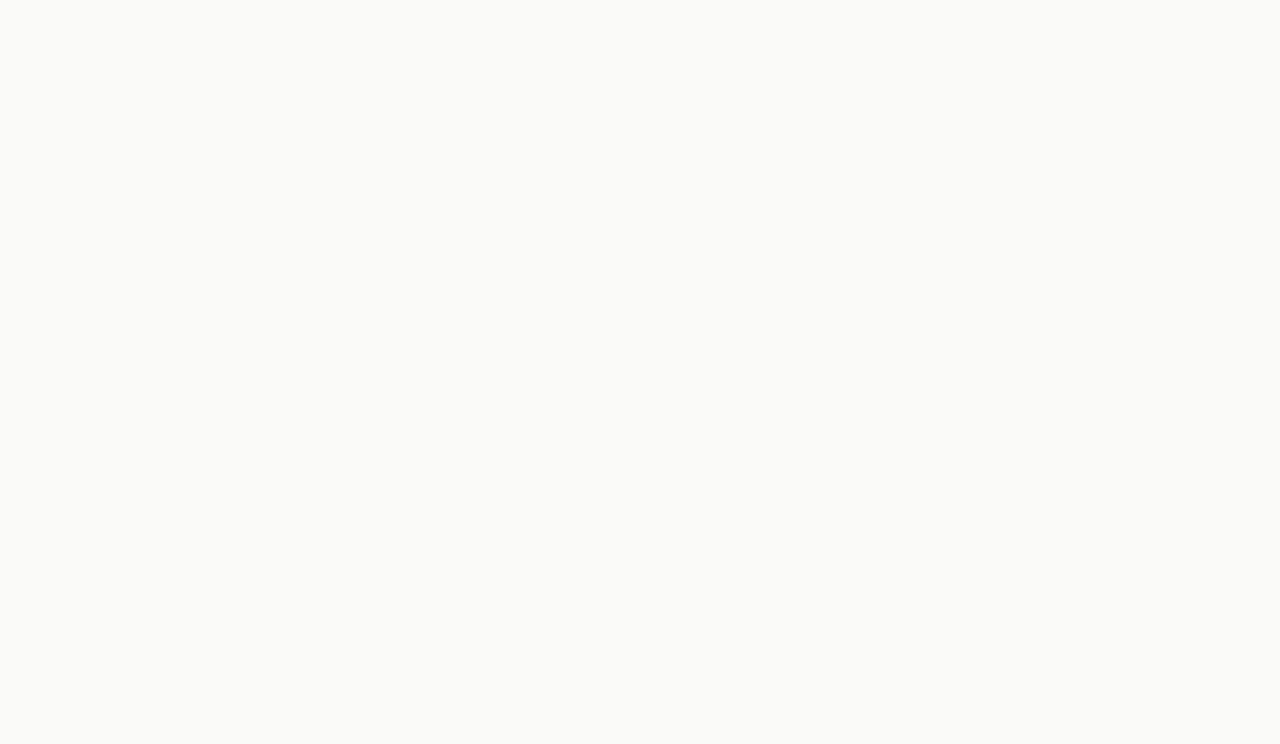
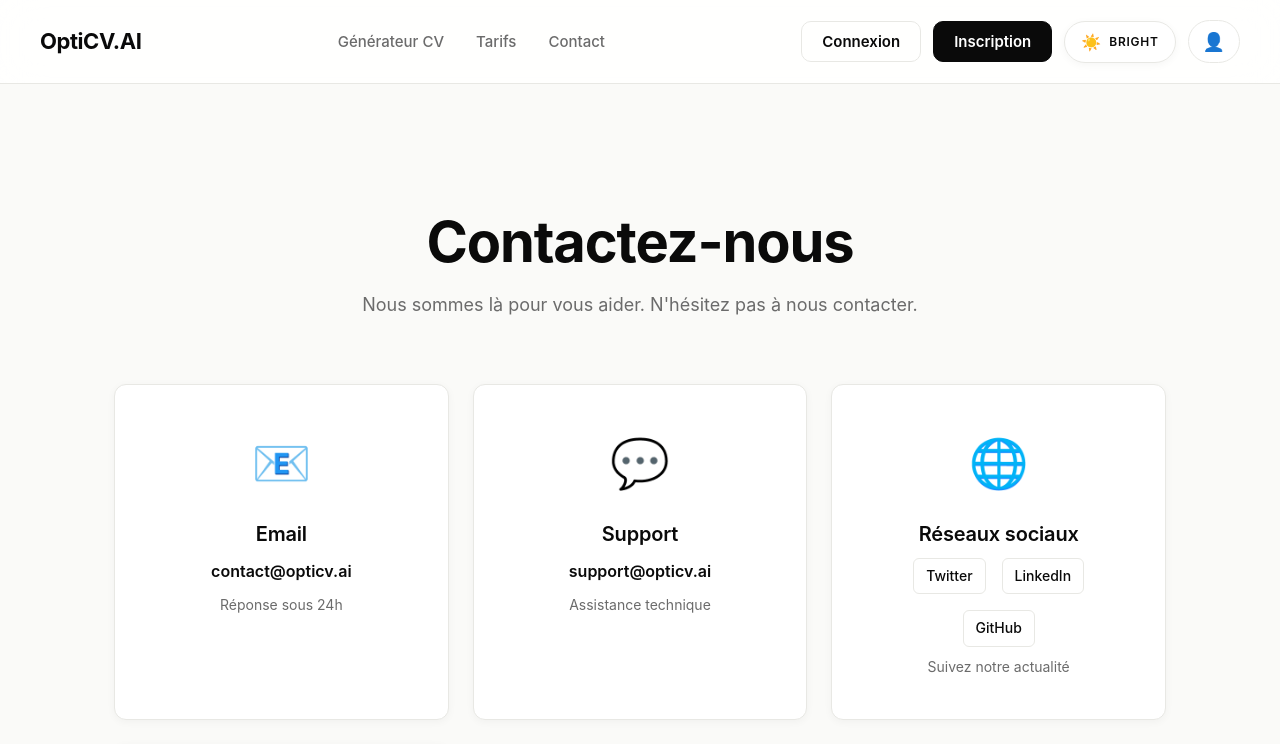
Before and after one commit to B3ANQ/OptiCV.AI, a React (Create React App) app in the folder OptiCV.AI/frontend/: page /contact in a window 1280 px wide. Before the commit this address had no page. Shown: the top 744 px of the page. Built offline with nearby package versions, Linux system fonts and the light colour scheme.

Commit message:
[UPD] frontend/ -> Add Contact page with form and contact details

```diff
--- a/OptiCV.AI/frontend/src/App.tsx
+++ b/OptiCV.AI/frontend/src/App.tsx
@@ -6,6 +6,7 @@ import Register from './pages/Register';
 import Dashboard from './pages/Dashboard';
 import CVGenerator from './pages/CVGenerator';
 import Profile from './pages/Profile';
+import Contact from './pages/Contact';
 import './styles/App.css';
 
 const App: React.FC = () => {
@@ -19,6 +20,7 @@ const App: React.FC = () => {
         {/* @ts-ignore */}
         <Route path="/cv-generator" element={<CVGenerator />} />
         <Route path="/profile" element={<Profile />} />
+        <Route path="/contact" element={<Contact />} />
       </Routes>
     </Router>
   );
--- /dev/null
+++ b/OptiCV.AI/frontend/src/pages/Contact.tsx
@@ -0,0 +1,81 @@
+import React from 'react';
+import Header from '../components/Header';
+
+const Contact: React.FC = () => {
+  return (
+    <>
+      <Header />
+      <main>
+        <div className="page-content">
+          <div className="contact-container">
+            <div className="contact-header">
+              <h1>Contactez-nous</h1>
+              <p>Nous sommes là pour vous aider. N'hésitez pas à nous contacter.</p>
+            </div>
+
+            <div className="contact-grid">
+              <div className="contact-card">
+                <div className="contact-icon">📧</div>
+                <h3>Email</h3>
+                <p className="contact-detail">contact@opticv.ai</p>
+                <p className="contact-description">Réponse sous 24h</p>
+              </div>
+
+              <div className="contact-card">
+                <div className="contact-icon">💬</div>
+                <h3>Support</h3>
+                <p className="contact-detail">support@opticv.ai</p>
+                <p className="contact-description">Assistance technique</p>
+              </div>
+
+              <div className="contact-card">
+                <div className="contact-icon">🌐</div>
+                <h3>Réseaux sociaux</h3>
+                <div className="social-links">
+                  <a href="https://twitter.com" target="_blank" rel="noopener noreferrer">Twitter</a>
+                  <a href="https://linkedin.com" target="_blank" rel="noopener noreferrer">LinkedIn</a>
+                  <a href="https://github.com" target="_blank" rel="noopener noreferrer">GitHub</a>
+                </div>
+                <p className="contact-description">Suivez notre actualité</p>
+              </div>
+
+              <div className="contact-card">
+                <div className="contact-icon">📍</div>
+                <h3>Adresse</h3>
+                <p className="contact-detail">France</p>
+                <p className="contact-description">Siège social</p>
+              </div>
+            </div>
+
+            <div className="contact-form-section">
+              <h2>Envoyez-nous un message</h2>
+              <form className="contact-form">
+                <div className="form-row">
+                  <div className="form-group">
+                    <label htmlFor="name">Nom complet</label>
+                    <input type="text" id="name" name="name" required />
+                  </div>
+                  <div className="form-group">
+                    <label htmlFor="email">Email</label>
+                    <input type="email" id="email" name="email" required />
+                  </div>
+                </div>
+                <div className="form-group">
+                  <label htmlFor="subject">Sujet</label>
+                  <input type="text" id="subject" name="subject" required />
+                </div>
+                <div className="form-group">
+                  <label htmlFor="message">Message</label>
+                  <textarea id="message" name="message" rows={6} required></textarea>
+                </div>
+                <button type="submit" className="btn-primary">Envoyer</button>
+              </form>
+            </div>
+          </div>
+        </div>
+      </main>
+    </>
+  );
+};
+
+export default Contact;
--- a/OptiCV.AI/frontend/src/styles/App.css
+++ b/OptiCV.AI/frontend/src/styles/App.css
@@ -484,3 +484,153 @@ form {
     padding: var(--spacing-md);
   }
 }
+
+/* Contact Page */
+.contact-container {
+  max-width: 1100px;
+  margin: 0 auto;
+  padding: var(--spacing-xl) var(--spacing-md);
+}
+
+.contact-header {
+  text-align: center;
+  margin-bottom: var(--spacing-xl);
+}
+
+.contact-header h1 {
+  margin-bottom: var(--spacing-sm);
+}
+
+.contact-header p {
+  font-size: 18px;
+  color: var(--muted);
+  max-width: 600px;
+  margin: 0 auto;
+}
+
+.contact-grid {
+  display: grid;
+  grid-template-columns: repeat(auto-fit, minmax(250px, 1fr));
+  gap: var(--spacing-md);
+  margin-bottom: var(--spacing-xl);
+}
+
+.contact-card {
+  background: var(--bg-elevated);
+  border: 1.5px solid var(--border);
+  border-radius: var(--radius);
+  padding: var(--spacing-lg);
+  text-align: center;
+  transition: all 0.3s cubic-bezier(0.4, 0, 0.2, 1);
+  box-shadow: var(--shadow-sm);
+}
+
+.contact-card:hover {
+  transform: translateY(-4px);
+  box-shadow: var(--shadow-lg);
+  border-color: var(--accent);
+}
+
+.contact-icon {
+  font-size: 48px;
+  margin-bottom: var(--spacing-sm);
+}
+
+.contact-card h3 {
+  margin-bottom: var(--spacing-xs);
+  font-size: 20px;
+}
+
+.contact-detail {
+  font-size: 16px;
+  font-weight: 600;
+  color: var(--text);
+  margin-bottom: var(--spacing-xs);
+}
+
+.contact-description {
+  font-size: 14px;
+  color: var(--muted);
+  margin-bottom: 0;
+}
+
+.social-links {
+  display: flex;
+  gap: var(--spacing-sm);
+  justify-content: center;
+  flex-wrap: wrap;
+  margin-bottom: var(--spacing-xs);
+}
+
+.social-links a {
+  color: var(--text);
+  font-weight: 500;
+  font-size: 14px;
+  padding: 6px 12px;
+  border: 1px solid var(--border);
+  border-radius: 6px;
+  transition: all 0.2s ease;
+}
+
+.social-links a:hover {
+  background: var(--accent);
+  color: var(--accent-contrast);
+  border-color: var(--accent);
+}
+
+.contact-form-section {
+  background: var(--bg-elevated);
+  border: 1.5px solid var(--border);
+  border-radius: var(--radius);
+  padding: var(--spacing-xl);
+  box-shadow: var(--shadow-md);
+  max-width: 700px;
+  margin: 0 auto;
+}
+
+.contact-form-section h2 {
+  text-align: center;
+  margin-bottom: var(--spacing-lg);
+}
+
+.contact-form {
+  margin: 0;
+  padding: 0;
+  background: transparent;
+  border: none;
+  box-shadow: none;
+}
+
+.form-row {
+  display: grid;
+  grid-template-columns: repeat(auto-fit, minmax(250px, 1fr));
+  gap: var(--spacing-md);
+}
+
+.contact-form .form-group {
+  margin-bottom: var(--spacing-md);
+}
+
+.contact-form textarea {
+  resize: vertical;
+  min-height: 120px;
+}
+
+.contact-form .btn-primary {
+  width: 100%;
+  margin-top: var(--spacing-sm);
+}
+
+@media (max-width: 768px) {
+  .contact-grid {
+    grid-template-columns: 1fr;
+  }
+
+  .form-row {
+    grid-template-columns: 1fr;
+  }
+
+  .contact-form-section {
+    padding: var(--spacing-lg);
+  }
+}
```
